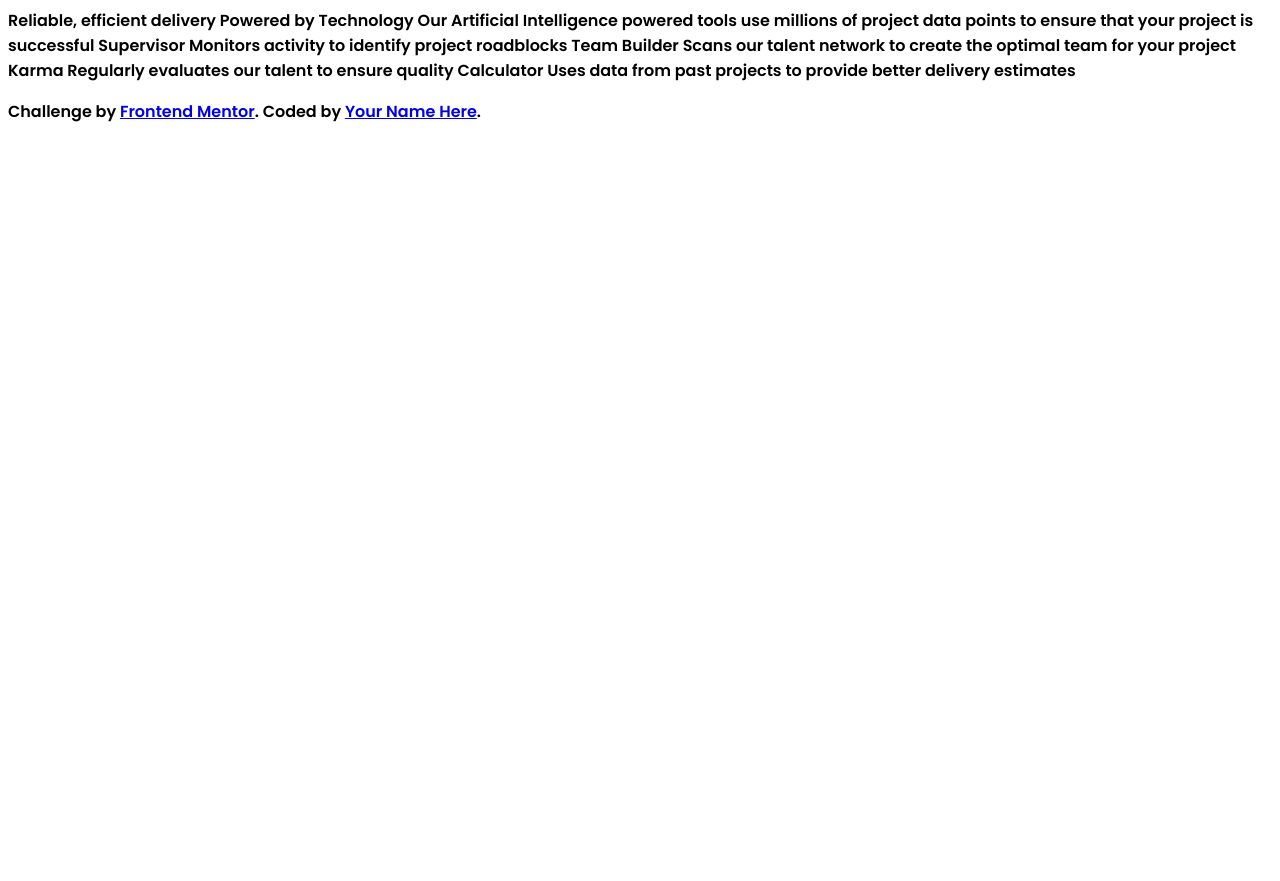
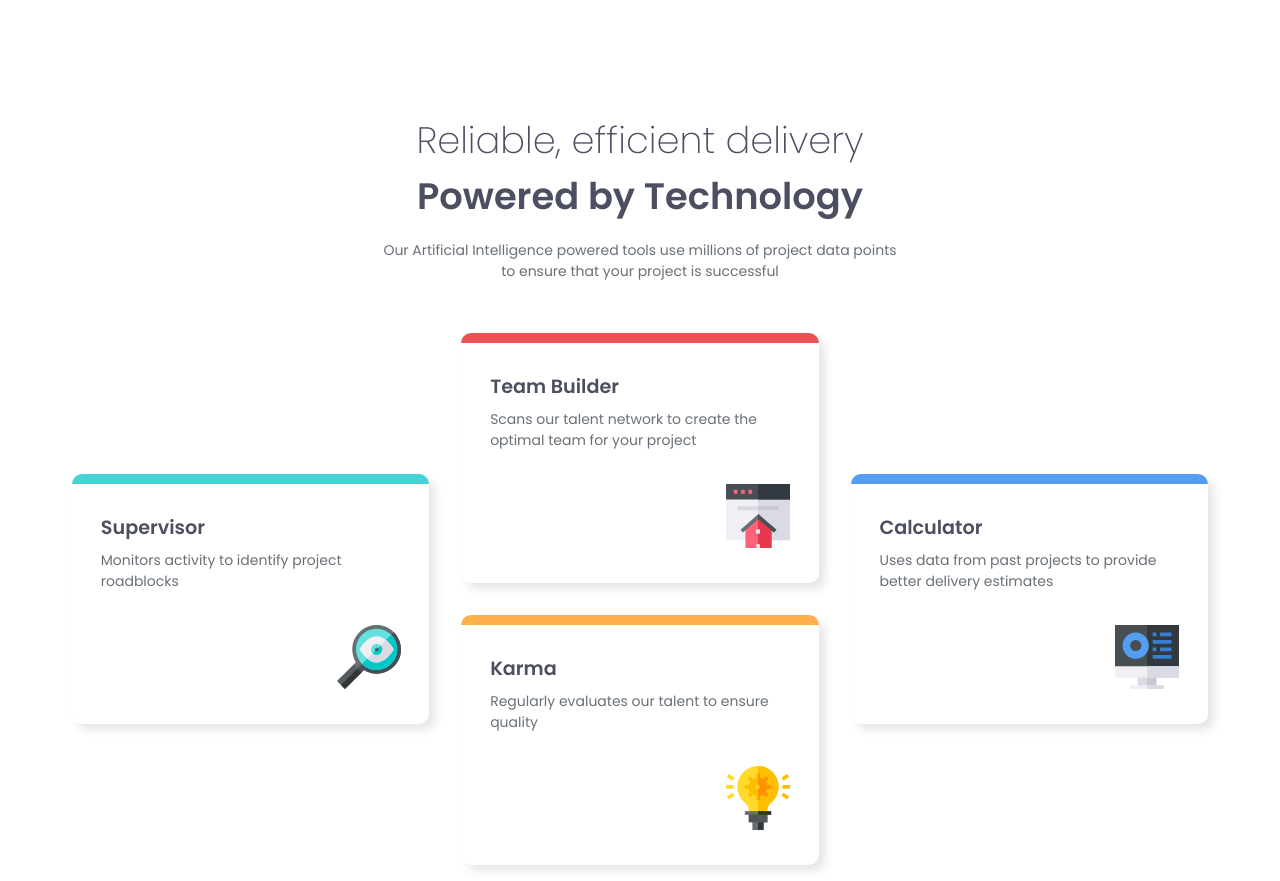
Before and after one commit to 4y0ub-kkkk/four-card-feauture-section, a plain HTML site: page index.html in a window 1280 px wide. Before the commit the page ends 800 px from the top, so only its background shows below. Drawn offline with Linux system fonts and the light colour scheme.

Commit message:
end coding

```diff
--- a/assets/CSS/style.css
+++ b/assets/CSS/style.css
@@ -1,6 +1,183 @@
 @import url(fonts.css);
 
-body{
-    font-family: "poppins";
-    font-weight: bold;
+/* ### Primary
+
+- Red: hsl(0, 78%, 62%)
+- Cyan: hsl(180, 62%, 55%)
+- Orange: hsl(34, 97%, 64%)
+- Blue: hsl(212, 86%, 64%)
+
+### Neutral
+
+- Grey 500: hsl(234, 12%, 34%)
+- Grey 400: hsl(212, 6%, 44%)
+- White: hsl(0, 0%, 100%)
+
+## Typography
+
+### Body Copy
+
+- Font size: 15px
+
+### Fonts
+
+- Family: [Poppins](https://fonts.google.com/specimen/Poppins)
+- Weights: 200, 400, 600 */
+
+/* || CSS RESET */
+* {
+  margin: 0;
+  padding: 0;
+  box-sizing: border-box;
 }
+
+
+
+/* || GENERAL STYLES */
+
+:root {
+  /* COLORS */
+  --red: hsl(0, 78%, 62%);
+  --cyan: hsl(180, 62%, 55%);
+  --orange: hsl(34, 97%, 64%);
+  --blue: hsl(212, 86%, 64%);
+  --grey-500: hsl(234, 12%, 34%);
+  --grey-400: hsl(212, 6%, 44%);
+  --font-family:"poppins";
+  --font-size-lg:clamp(1.5rem, calc(1.5rem + 0.02 * (100vw - 360px)),2.3rem);
+  --font-size-sm:14px;
+}
+body {
+  font-family: var(--font-family);
+  font-size:var(--font-size-sm);
+  display: flex;
+  flex-direction:column;
+  align-items: center;
+  min-height:100vh;
+  padding: 1rem 2rem;
+  max-width: 1200px;
+  margin: auto;
+}
+
+
+/* || HEADER */
+
+.header{
+
+    display: flex;
+    flex-direction: column;
+    gap: 1rem;
+    text-align: center;
+    padding-top: 2.5rem;
+    margin-bottom: 3.2rem;
+    max-width: 550px;
+
+}
+
+.header h1{
+    font-size: var(--font-size-lg);
+    color:var(--grey-500);
+    font-weight: 600;
+}
+
+.header span{
+    font-weight: 200;
+}
+
+.header p{
+    color: var(--grey-400);
+    padding: 0 1rem;
+}
+
+/* || MAIN */
+.main{
+    display: grid;
+    grid-template-columns: repeat(auto-fit, minmax(315px, 1fr));
+    grid-template-rows: repeat(4, 250px);
+    gap: 2rem;
+    width: 100%;
+
+}
+
+.card{
+    min-height: 250px;
+    padding: 1.8rem 1.8rem 2.2rem;
+    display: flex;
+    flex-direction: column;
+    box-shadow: 6px 6px 10px rgba(0, 0, 0, 0.1);
+    border-radius: 10px;
+    justify-content: flex-start;
+}
+
+
+.card h2{
+
+    color: var(--grey-500);
+    font-size: 1.2rem;
+    margin-bottom: .5rem;
+
+}
+
+.card p{
+    font-size: var(--font-size-sm);
+    color:var(--grey-400);
+}
+.card .img{
+    align-self:flex-end;
+    flex-grow:1;
+    display: flex;
+    flex-direction: column-reverse;
+
+}
+.card img{
+    width: 64px;
+    height: auto;
+
+
+}
+
+.supervisor{
+    border-top: 10px solid var(--cyan);
+}
+.team{
+    border-top: 10px solid var(--red);
+}
+.karma{
+    border-top: 10px solid var(--orange);
+}
+.calculator{
+    border-top: 10px solid var(--blue);
+}
+
+@media screen and (min-width: 700px) and (max-width:1000px){
+    .main{
+        grid-template-rows: repeat(2, 250px);
+    }
+    body{
+        padding-top: 10vh;
+    }
+}
+
+@media screen and (min-width: 1000px){
+    body{
+        padding-top: 4.5rem;
+    }
+    .main{
+            grid-template-rows: repeat(2, 250px);
+        grid-template-areas: "sup team calc"
+                            "sup karm calc";
+                            align-items: center;
+    }
+    .supervisor{
+        grid-area: sup;
+    }
+    .team{
+        grid-area: team;
+    }
+    .karma{
+        grid-area: karm;
+    }
+    .calculator{
+        grid-area: calc;
+    }
+}
--- a/index.html
+++ b/index.html
@@ -1,42 +1,61 @@
 <!DOCTYPE html>
 <html lang="en">
-<head>
-  <meta charset="UTF-8">
-  <meta name="viewport" content="width=device-width, initial-scale=1.0"> <!-- displays site properly based on user's device -->
+  <head>
+    <meta charset="UTF-8" />
+    <meta name="viewport" content="width=device-width, initial-scale=1.0" />
+    <!-- displays site properly based on user's device -->
 
-  <link rel="icon" type="image/png" sizes="32x32" href="./images/favicon-32x32.png">
+    <link
+      rel="icon"
+      type="image/png"
+      sizes="32x32"
+      href="./images/favicon-32x32.png"
+    />
 
-  <title>Frontend Mentor | Four card feature section</title>
+    <title>Frontend Mentor | Four card feature section</title>
 
-  <!-- Feel free to remove these styles or customise in your own stylesheet 👍 -->
-<link rel="stylesheet" href="assets/CSS/style.css">
-</head>
-<body>
+    <link rel="stylesheet" href="assets/CSS/style.css" />
+  </head>
+  <body>
 
-  Reliable, efficient delivery
-  Powered by Technology
+    <header class="header">
+      <h1><span>Reliable, efficient delivery</span><br>Powered by Technology</h1>
+      <p class="description">
+        Our Artificial Intelligence powered tools use millions of project data
+        points to ensure that your project is successful
+      </p>
+    </header>
+    <main class="main">
+      <article class="card supervisor">
+        <h2>Supervisor</h2>
+        <p>Monitors activity to identify project roadblocks</p>
+        <div class="img">
+        <img src="assets/images/icon-supervisor.svg" alt="supervisor-icon">
+        </div>
+      </article>
+      <article class="card team">
+        <h2>Team Builder</h2>
+        <p>Scans our talent network to create the optimal team for your project</p>
+        <div class="img">
+        <img src="assets/images/icon-team-builder.svg">
+        </div>
+      </article>
 
-  Our Artificial Intelligence powered tools use millions of project data points
-  to ensure that your project is successful
+      <article class="card karma">
+        <h2>Karma</h2>
+        <p>Regularly evaluates our talent to ensure quality</p>
+        <div class="img">
+        <img src="assets/images/icon-karma.svg">
+        </div>
+      </article>
+      <article class="card calculator">
+        <h2>Calculator</h2>
+       <p>Uses data from past projects to provide better delivery estimates</p>
+       <div class="img">
+        <img src="assets/images/icon-calculator.svg">
+        </div>
+      </article>
+    </main>
 
-  Supervisor
-  Monitors activity to identify project roadblocks
-
-  Team Builder
-  Scans our talent network to create the optimal team for your project
-
-  Karma
-  Regularly evaluates our talent to ensure quality
-
-  Calculator
-  Uses data from past projects to provide better delivery estimates
-
-
-  <footer>
-    <p class="attribution">
-      Challenge by <a href="https://www.frontendmentor.io?ref=challenge" target="_blank">Frontend Mentor</a>.
-      Coded by <a href="#">Your Name Here</a>.
-    </p>
-  </footer>
-</body>
+  </body>
 </html>
```
